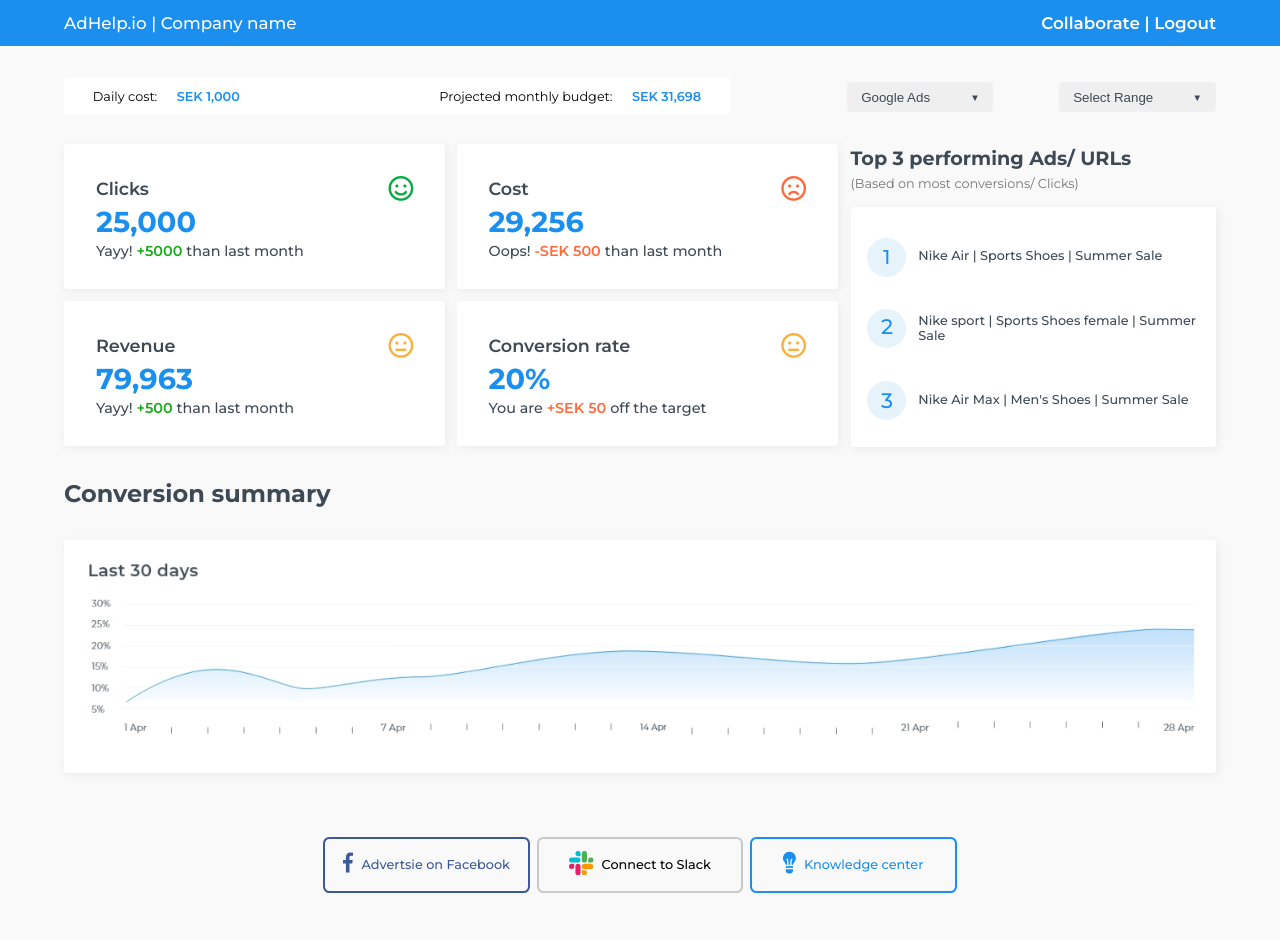
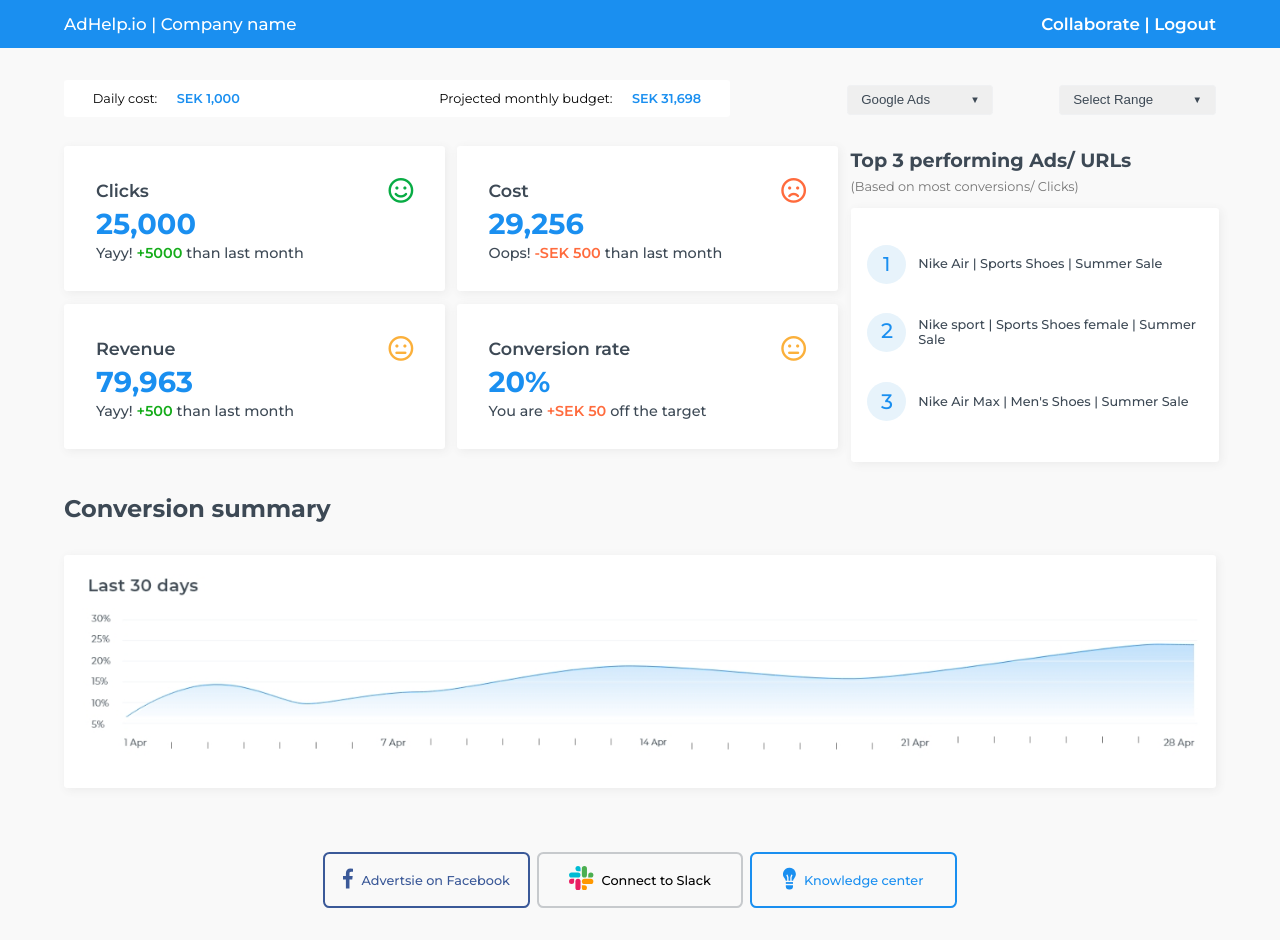
Before and after one commit to RudolphPereira/Keywordio-Test, a plain HTML site: page index.html in a window 1280 px wide. Drawn offline with Linux system fonts and the light colour scheme.

Commit message:
Added final changes

```diff
--- a/style/_hero-right.scss
+++ b/style/_hero-right.scss
@@ -21,7 +21,7 @@
   margin: 2.3rem 0 1rem 0;
   padding: 0.4rem 3.8rem 0.4rem 0.8rem;
   appearance: none;
-  border: 0.25px solid #f0f1f3;
+  border: 1px solid #f0f1f3;
   outline: none;
   border-radius: 0.2rem;
   color: #3d4955;
@@ -73,20 +73,22 @@
 }
 
 .hero__highlights--card {
+  display: block;
+  width: 100%;
   background-color: #ffffff;
   box-shadow: 2px 2px 10px 0px rgb(235, 235, 235);
-  margin-top: 1rem;
+  margin-top: 0.9rem;
   margin-left: 0.2rem;
   border-radius: 0.2rem;
-  padding: 1rem 1rem 0.5rem;
+  padding: 1.5rem 1rem;
 }
 
 .hero__highlights--svg {
-  margin: 0.9rem 0;
+  margin: 0.8rem 0;
 }
 
 .hero__highlights--text {
-  margin: 0 0 0.4rem 0.8rem;
+  margin: 0 0 0.3rem 0.8rem;
   font-size: 0.8rem;
   color: #3d4955;
   font-weight: $font-weight-medium;
--- a/style/_nav.scss
+++ b/style/_nav.scss
@@ -5,15 +5,16 @@ nav {
 }
 
 .nav__content {
-  // min-height: 8vh;
+  height: 5vh;
   width: 90%;
   margin: auto;
   display: flex;
   justify-content: space-between;
   align-items: center;
   font-size: 0.7rem;
-  padding: 0.8rem 0;
+  padding: 1.5rem 0;
   @include nav {
+    height: 15vh;
     flex-direction: column;
   }
 }
--- a/style/_social.scss
+++ b/style/_social.scss
@@ -39,7 +39,7 @@
   color: #3b5998;
   font-weight: $font-weight-medium;
   @include iphone {
-    padding: 0.7rem 0.6rem;
+    padding: 0.7rem 0.3rem;
   }
 }
 
```
Also changed, not shown: style/style.css, 1 other file.
